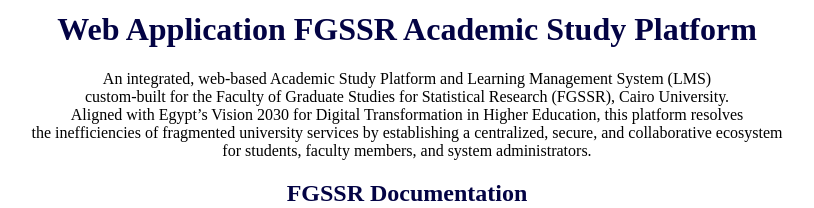
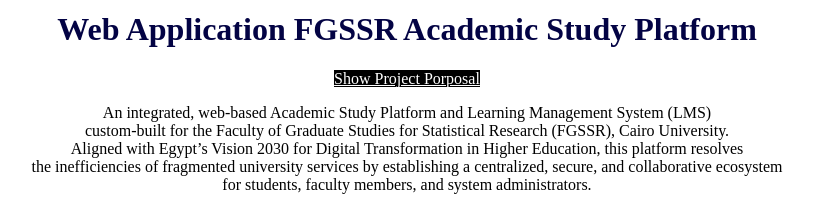
Before and after one commit to Nada-khalied-Al-Eqrab/FGSSR-Academic-Study-Platform-Documentation, a plain HTML site: page index.html in a window 1280 px wide. Shown: the part 222-430 px from the top of the page, without its empty margins (233-1047 px from the left). Drawn offline with Linux system fonts and the light colour scheme.

Commit message:
Update index.html

```diff
--- a/index.html
+++ b/index.html
@@ -27,6 +27,7 @@
     <div align="center">
         <img src="logo.jpg" height="200px" width="200px">
         <h1>Web Application FGSSR Academic Study Platform</h1>
+        <a href="book/Web Application FGSSR  Academic Study Platform Porposal 2026 .pdf" class="book">Show Project Porposal </a>
         <p>
             An integrated, web-based Academic Study Platform and Learning Management System (LMS) <br>custom-built for
             the
```
